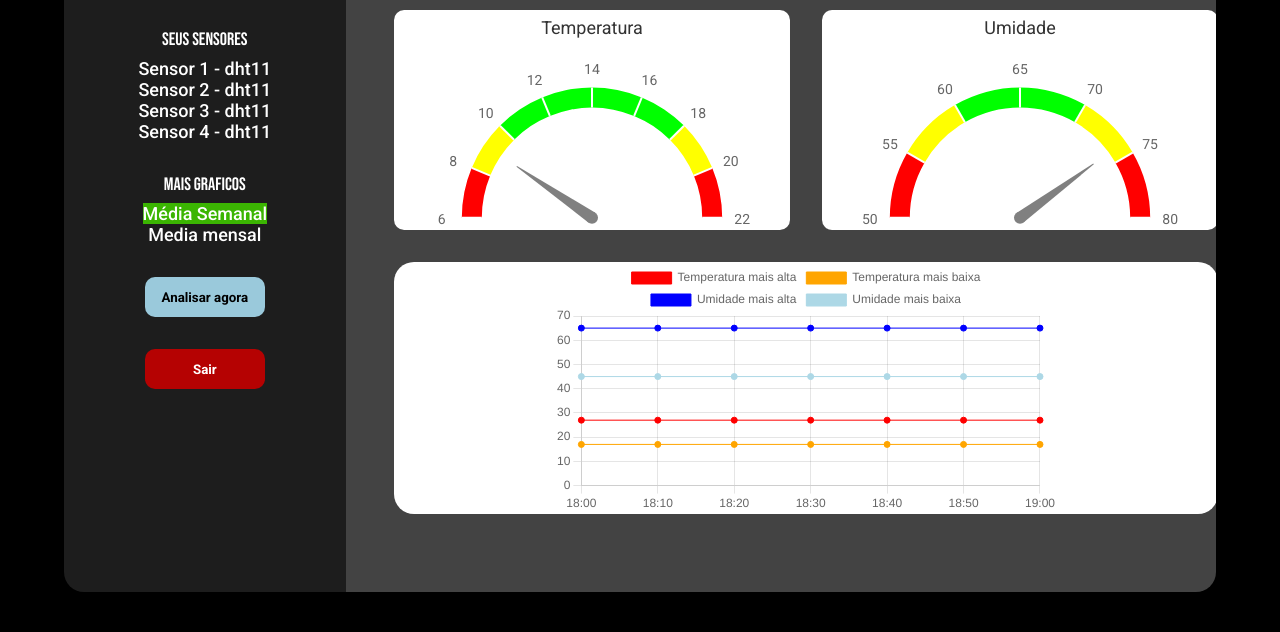
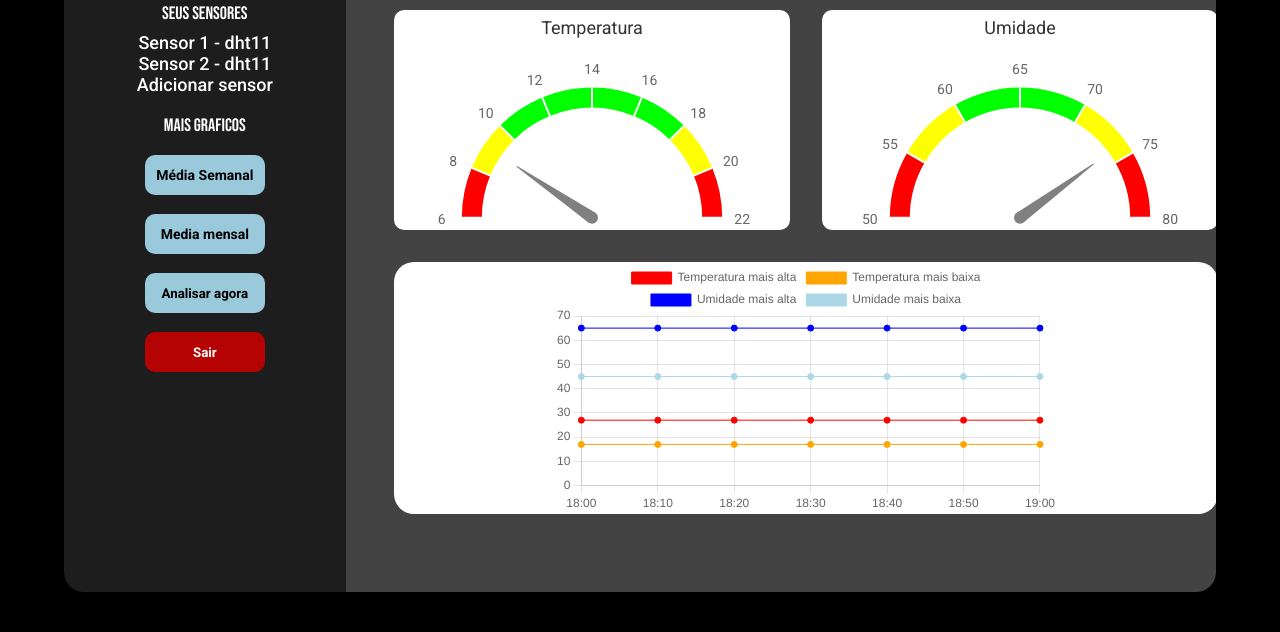
Before and after one commit to 3Go-G11/3Go, a plain HTML site: page front/site dashboard/index.html in a window 1280 px wide. Shown: the part 168-800 px from the top of the page. Drawn offline with nearby package versions, Linux system fonts and the light colour scheme.

Commit message:
dashboard atualização pre sprint

```diff
--- a/front/site dashboard/index.html
+++ b/front/site dashboard/index.html
@@ -32,7 +32,7 @@
             <nav class="lateral">
                 <div class="perfil">
                     <img src="/assets/Sample_User_Icon.png" alt="" class="perfilImage">
-                    <p class="user">Olá, Vini Jr</p>
+                    <p class="user">Olá, Usuario</p>
                 </div>
                 <p>Bem vindo a 3Go analytics</p>
               <div class="navList">
@@ -40,18 +40,17 @@
                 <ul>
                     <li><p>Sensor 1 - dht11</p></li>
                     <li><p>Sensor 2 - dht11</p></li>
-                    <li><p>Sensor 3 - dht11</p></li>
-                    <li><p>Sensor 4 - dht11</p></li>
+                    <li><p>Adicionar sensor</p></li>
                 </ul>
               </div>
               <div class="navList">
                 <p class="tituloNav">Mais graficos</p>
-                <ul>
-                    <li onclick="openModal()"><p class="btnMedia">Média Semanal </p></li>
-                    <li><p>Media mensal</p></li>
-                </ul>
 
               </div>
+
+                <li onclick="openModalMensal()"><p class="btnMedia">Média Semanal </p></li>
+                <li  onclick="openModalMensal()"><p  class="btnMedia">Media mensal</p></li>
+
               <button class="btn analisar">Analisar agora</button>
               <button class="btn sair">Sair</button>
 
@@ -89,7 +88,7 @@
         mensagem.classList.add('mensagemDis')
 
     }
-    function openModal() {
+    function openModalMensal() {
         mensagem.classList.remove('mensagemDis')
 mensagem.classList.add('mensagem')
 
--- a/front/site dashboard/style.css
+++ b/front/site dashboard/style.css
@@ -103,7 +103,7 @@ body {
     justify-content: start;
     align-items: center;
     padding-top: 2rem ;
-    gap: 2rem;
+    gap: 1.2rem;
 
 }
 .lateral p {
@@ -450,5 +450,21 @@ gap: 1rem;
 }
 
 .btnMedia {
-    background-color: #3BB502;
+    width: 120px;
+    height: 40px;
+    background-color: #9AC9DB;
+    border-radius: 10px;
+    border: none;
+    font-weight: 600 !important;
+
+    color: #000 !important
+    ;
+    font-size: 14px !important;
+    text-align: center;
+    display: flex;
+    align-items: center;
+    justify-content: center;
 }
+.btnMedia li{
+    color: black;
+}
```
